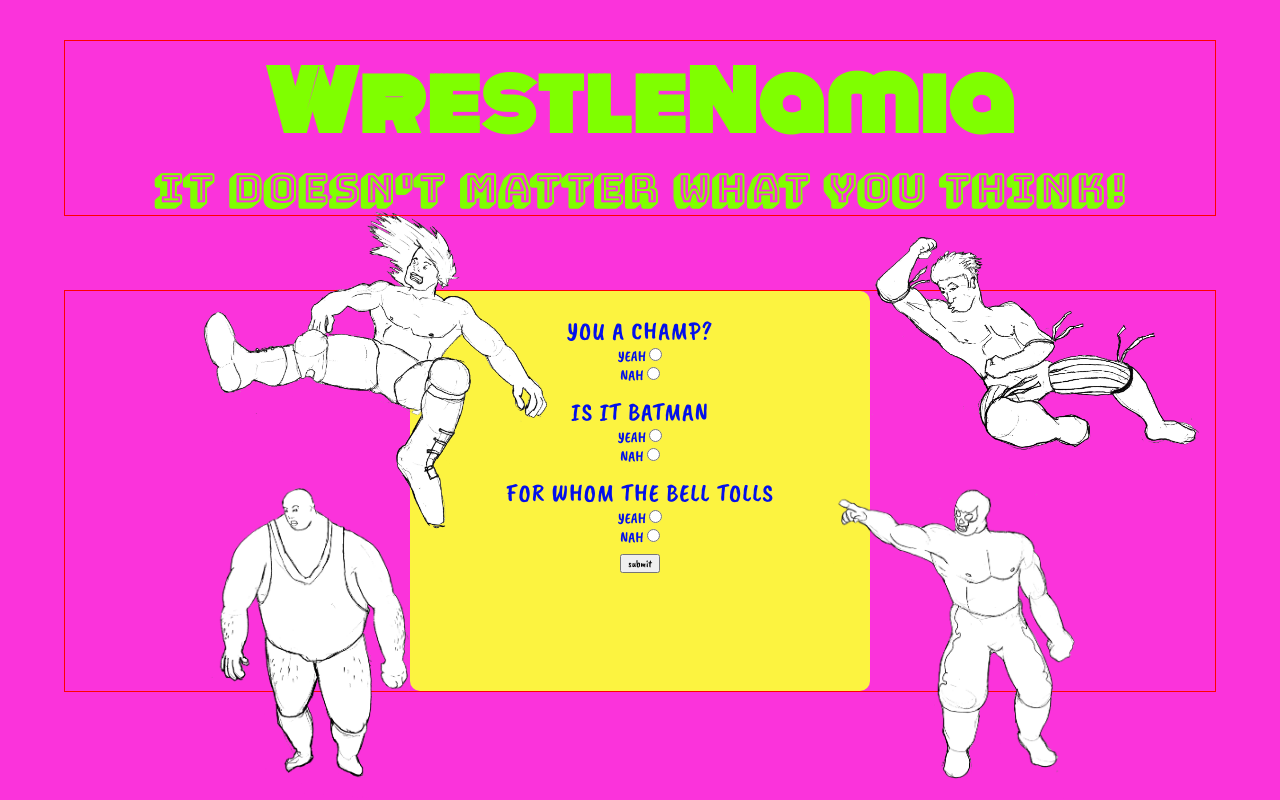
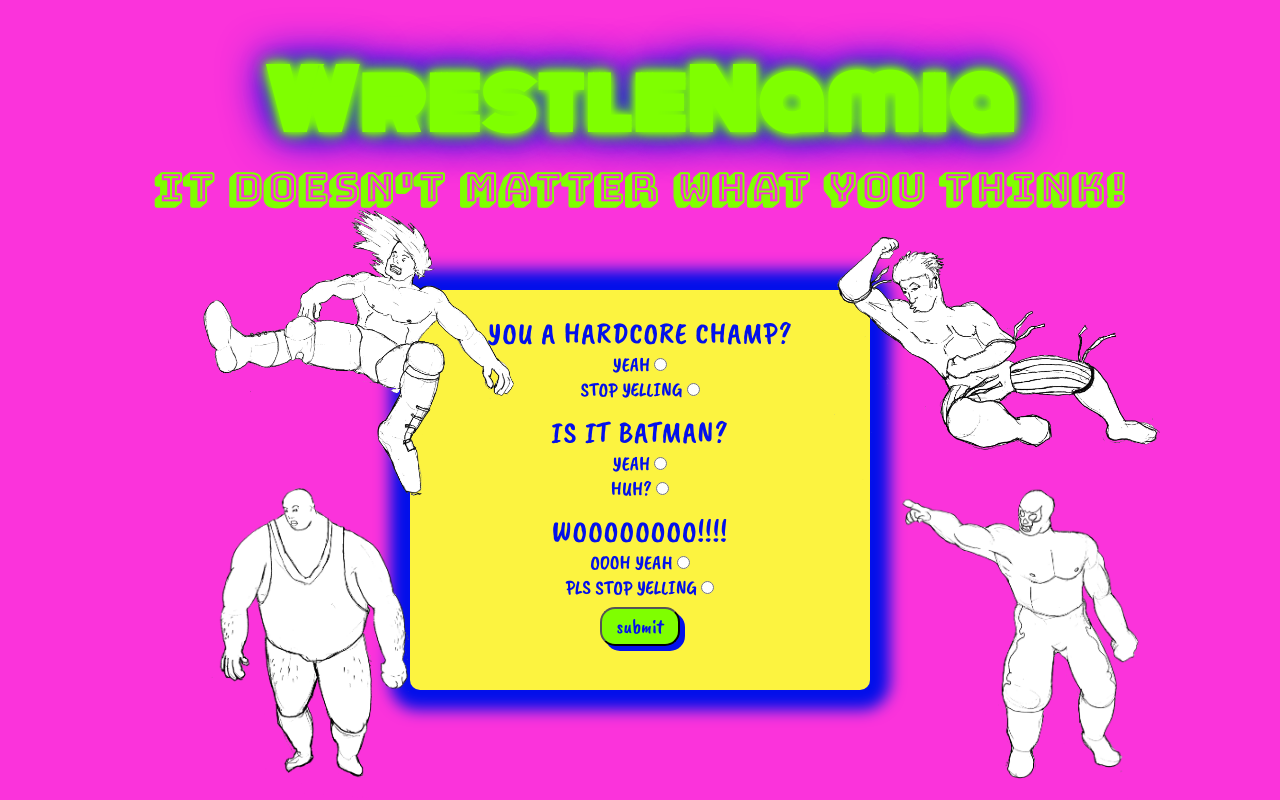
Before and after one commit to sebfree/SebastianFreemanProjectThree, a plain HTML site: page index.html in a window 1280 px wide. Drawn offline with nearby package versions, Linux system fonts and the light colour scheme.

Commit message:
80% done

```diff
--- a/index.html
+++ b/index.html
@@ -15,8 +15,10 @@
 
     <header>
         <div class="wrapper">
-            <div class="headerTitle">
-                <h1>WrestleNamia</h1>
+            <div class="headerCopy">
+                <div class="headerTitle">
+                    <h1>WrestleNamia</h1>
+                </div>
                 <h2>It doesn't matter what you think!</h2>
             </div>
         </div>
@@ -40,20 +42,21 @@
             <div class="image5">
                 <img src="assets/toprope.png" alt="">
             </div>
+
         </section>
         <div class="wrapper">
             <div class="flexContainer">
-                <form action="">
+                <form action="" name="clearForm">
                     <fieldset class="question1">
                         <div class="legendDiv">
-                            <legend>You a champ?</legend>
+                            <legend>you a hardcore champ?</legend>
                         </div>
                         <div class="answerDiv">
                             <label for="true">Yeah</label>
                             <input class="radioButton" type="radio" name="answer" id="2" value="2">
                         </div>
                         <div class="answerDiv">
-                            <label for="false">Nah</label>
+                            <label for="false">stop yelling</label>
                             <input class="radioButton" type="radio" name="answer" id="1" value="1">
                         </div>
                         <!-- <div class="submit-container">
@@ -62,14 +65,14 @@
                     </fieldset>
                     <fieldset class="question2">
                         <div class="legendDiv">
-                            <legend>is it batman</legend>
+                            <legend>is it batman?</legend>
                         </div>
                         <div class="answerDiv">
                             <label for="true">Yeah</label>
                             <input class="radioButton" type="radio" name="answer1" id="2" value="2">
                         </div>
                         <div class="answerDiv">
-                            <label for="false">Nah</label>
+                            <label for="false">Huh?</label>
                             <input class="radioButton" type="radio" name="answer1" id="1" value="1">
                         </div>
                     </fieldset>
@@ -78,14 +81,14 @@
                     </div> -->
                     <fieldset class="question3">
                         <div class="legendDiv">
-                            <legend>for whom the bell tolls</legend>
+                            <legend>woooooooo!!!!</legend>
                         </div>
                         <div class="answerDiv">
-                            <label for="true">Yeah</label>
+                            <label for="true">Oooh Yeah</label>
                             <input class="radioButton" type="radio" name="answer2" id="2" value="2">
                         </div>
                         <div class="answerDiv">
-                            <label for="false">Nah</label>
+                            <label for="false">Pls stop yelling</label>
                             <input class="radioButton" type="radio" name="answer2" id="1" value="1">
                         </div>
                     </fieldset>
--- a/script.js
+++ b/script.js
@@ -22,6 +22,9 @@
 // document ready - load all jquery content on page
 // $(document).on('page:change', function(){
 $(function() {
+
+
+
     // myApp.radioValues();
     // myApp.init();
 
@@ -46,10 +49,15 @@ $(function() {
 
 });
 
+
+// Listen to for submit
+
 $(`form`).on(`submit`, function(event){
     event.preventDefault();
 
-    // const userFinalScore = function () {
+// Calculate user score based on selection
+
+
         const radioValue = $(`input[name="answer"]:checked`).val();
         console.log(radioValue);
         const radioValue1 = $(`input[name="answer1"]:checked`).val();
@@ -58,9 +66,11 @@ $(`form`).on(`submit`, function(event){
         console.log(radioValue2);
         const myScore = parseFloat(radioValue) + parseFloat(radioValue1) + parseFloat(radioValue2);
         console.log(myScore);
-    // };
 
-    const wrestlerNames = ["The Jabrone", "Holay Molay", "Masked Kitten"];
+
+    // logic to determine name
+
+    const wrestlerNames = ["The Jabrone", "Beast From Within", "Masked Kitten"];
 
     getWrestlerName = function (){
         if (myScore >= 5) {
@@ -73,6 +83,21 @@ $(`form`).on(`submit`, function(event){
 
     }
 
-    $(`.results`).html(`<h2 class="Your name is">${getWrestlerName()}</h2>`)
+    // inject answer to screen
 
-});
+    $(`.results`).html(`<h2 class="Your name is">Your name is ${getWrestlerName()}</h2>`)
+
+    // inject error message to screen if no buttons selected
+
+
+        error = function () {
+            if ((`input[name="answer"]:checked`), false);  {
+            $(`.results`).html(`<h2 class="error">Click the buttons, ya jabrone!</h2>`)
+        };
+   error();
+
+};
+
+// clear radio button upon refresh
+
+$('input[type="radio"]').prop('checked', false);
--- a/styles/sass/_general.scss
+++ b/styles/sass/_general.scss
@@ -10,7 +10,7 @@ html {
     max-width: 1180px;
 	margin: 0 auto;
 	width: 90%;
-	border: solid 1px red;
+	// border: solid 1px red;
 
 
 
--- a/styles/sass/_main.scss
+++ b/styles/sass/_main.scss
@@ -18,18 +18,42 @@ main {
     height: 80vh;
     padding-top: 130px;
     // position: relative;
+}
+
+// h1glow effect
+
+.headerTitle {
+    -webkit-animation: neon1 1.5s ease-in-out infinite alternate;
+    -moz-animation: neon1 1.5s ease-in-out infinite alternate;
+    animation: neon1 1.5s ease-in-out infinite alternate;
+    // padding-bottom: 20px;
+  }
+
+  h1 {
+
+    -webkit-animation: neon1 1.5s ease-in-out infinite alternate;
+    -moz-animation: neon1 1.5s ease-in-out infinite alternate;
+    animation: neon1 1.5s ease-in-out infinite alternate;
+  }
+
+//    0 0 100px #0310ea, 0 0 150px #0310ea
+
+//   0 0 50px #0310ea, 0 0 75px #0310ea;
+    @-webkit-keyframes neon1 {
+        from {
+          text-shadow: 0 0 10px #7fff00, 0 0 20px #7fff00, 0 0 30px #7fff00, 0 0 40px #0310ea, 0 0 70px #0310ea, 0 0 80px #0310ea;
+        }
+        to {
+          text-shadow: 0 0 5px #7fff00, 0 0 10px #7fff00, 0 0 15px #7fff00, 0 0 20px #0310ea, 0 0 35px #0310ea,0 0 40px #0310ea;
+        }
+      }
 
 
-
-
-
-
-
-}
 
 // form stylez
 
 form {
+    // position: relative;
     font-family: 'Caveat Brush', cursive;
     color: #0310ea;
     text-transform: uppercase;
@@ -39,6 +63,7 @@ form {
     height: 50vh;
     border-radius: 10px;
     padding-top: 20px;
+    box-shadow: 0 0 15px 20px;
     // position: relative;
     // margin:  0 auto;
 
@@ -50,14 +75,14 @@ fieldset {
 }
 
 .legendDiv {
-    font-size: 2.5rem;
+    font-size: 3rem;
     letter-spacing: 1px;
     text-align: center;
 
 }
 
 .answerDiv {
-    font-size: 1.5rem;
+    font-size: 2rem;
 }
 
 
@@ -72,21 +97,26 @@ fieldset {
 
 // center header text
 
-.headerTitle {
+.headerCopy {
     text-align: center;
 }
 
 // image stylez
 
 .image1 {
-    width: 35%;
+    width: 30%;
     height: 55%;
     position: absolute;
     right: 0px;
     bottom: 0px;
+    // img {
+    //     box-shadow: 0 0 15px 20px;
+    //     color: #fcf340;
+
+
 }
 .image2 {
-    width: 50%;
+    width: 25%;
     height: 50%;
     position: absolute;
     left: 200px;
@@ -94,7 +124,7 @@ fieldset {
 }
 
 .image3 {
-    width: 50%;
+    width: 25%;
     height: 55%;
     position: absolute;
     left: 200px;
@@ -110,20 +140,48 @@ fieldset {
 }
 
 .image5 {
-    width: 32%;
+    width: 35%;
     height: 55%;
     position: absolute;
     right: 0px;
     top: 0px;
 }
 
+// button stylez
 
 
+    input[type=submit] {
+        font-size: 2rem;
+        background: #7fff00;
+        padding: 5px 15px;
+        border-radius: 15px;
+        color: #0310ea;
+        box-shadow: 5px 5px;
+
+}
+
+    input[type=submit]:hover {
+        box-shadow: 0 0 8px 10px;
+        transition: all 1s;
+
+}
+
+// results container
+
+.results h2 {
+    // position: absolute;
+    font-size: 3rem;
+    margin: 0 auto;
+    // display: flex;
+    // justify-content: center;
+    // align-items: center;
+    background: #fcf340;
+    color: #0310ea;
+    font-family: 'Caveat Brush', cursive;
+    border-radius: 10px;
+    box-shadow: 0 0 15px 20px;
+    margin-top: 30px;
 
 
-
-// .results {
-//     // background: rebeccapurple;
-//     height: 20%;
-//     // visibility: hidden;
-// }
+    // height: 100%;
+}
```
Also changed, not shown: styles/style.css.
